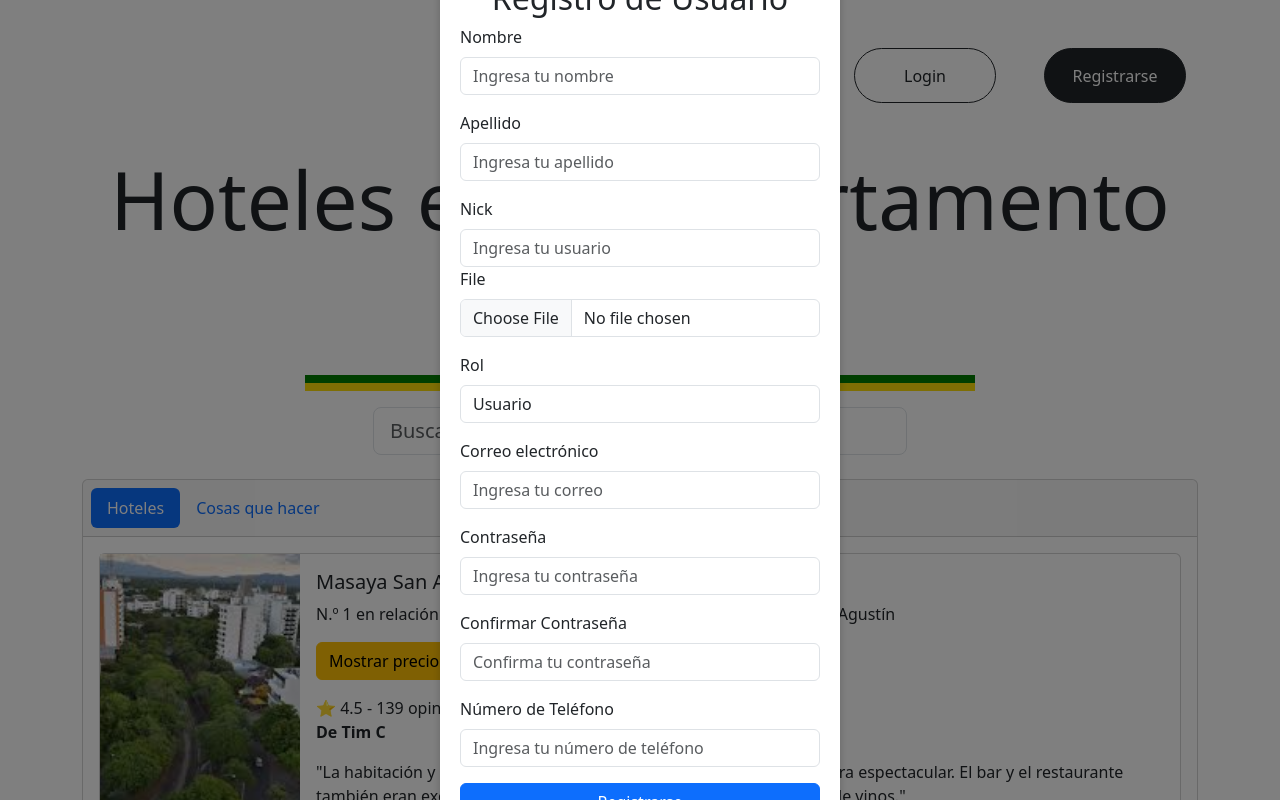
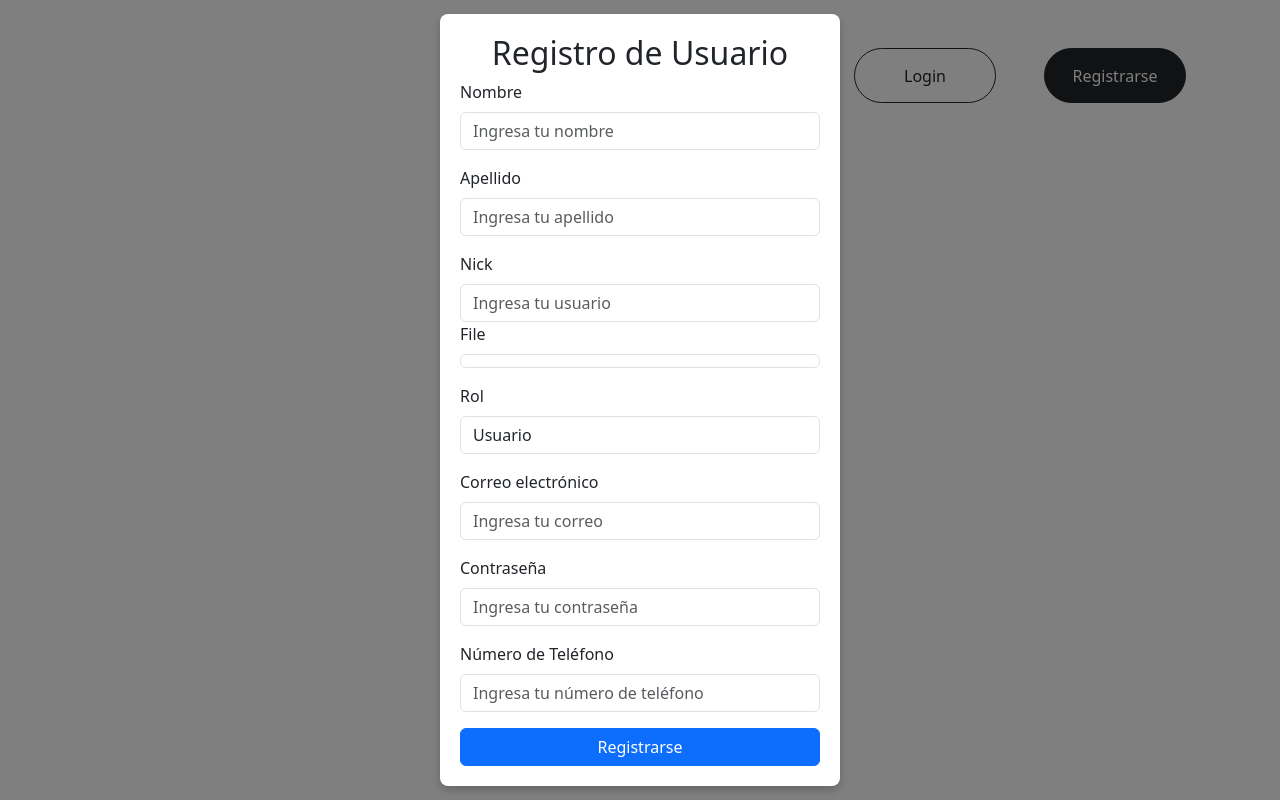
Before and after one commit to pipefake/FrontEnd, a React (Vite) app: page / in a window 1280 px wide. Both pictures are taken after a click on the button "Registrarse". Shown: the top 800 px of the page. Built offline with nearby package versions, Linux system fonts and the light colour scheme.

Commit message:
Adjusting the axios http connections to online backend

```diff
--- a/package.json
+++ b/package.json
@@ -13,7 +13,8 @@
     "bootstrap": "^5.3.3",
     "react": "^18.3.1",
     "react-bootstrap": "^2.10.5",
-    "react-dom": "^18.3.1"
+    "react-dom": "^18.3.1",
+    "react-router-dom": "^6.27.0"
   },
   "devDependencies": {
     "@eslint/js": "^9.13.0",
--- a/src/App.jsx
+++ b/src/App.jsx
@@ -5,14 +5,16 @@ import React from 'react';
 // import Home from './views/Home';
 import Header from './components/Header';
 import Touristplans from './views/Touristplans';
+import { Routing } from "./router/Routing";
 
 function App() {
   return (
     <div>
       {/* Vista inicial del aplicativo */}
+      <Routing />
+      {/* <Header />
 
-      <Header />
-      <Touristplans/>
+      <Touristplans/> */}
       {/* <Home /> */}
     </div>
   );
--- a/src/components/Register/Register.jsx
+++ b/src/components/Register/Register.jsx
@@ -1,42 +1,70 @@
 import React, { useState } from "react";
 import { Form, Button, Container, Row, Col } from "react-bootstrap";
-import './Register.css'
+import { useForm } from "../../hooks/useForm";
+import { useNavigate } from "react-router-dom";
+import './Register.css';
+import { Global } from '../../helpers/Global';
 
 const Register = () => {
 
-    //Estados para activar formulario
+    // Usar el hook personalizado useForm para cargar los datos del formulario
+    const { form, changed } = useForm({});
+
+    // Estado para mostrar el resultado del registro del user en la BD
+    const [saved, setSaved] = useState("not sended");
+
+    // Hook para redirigir
+    const navigate = useNavigate();
+
     const [active, setActive] = useState(false);
 
-    // Estados para cada campo en el formulario
-    const [name, setName] = useState("");
-    const [lastName, setLastName] = useState("");
-    const [nick, setNick] = useState("");
-    const [email, setEmail] = useState("");
-    const [password, setPassword] = useState("");
-    const [confirmPassword, setConfirmPassword] = useState("");
-    const [phoneNumber, setPhoneNumber] = useState("");
-    const [roles, setRoles] = useState(["role_user"]); // Rol por defecto
     const [error, setError] = useState("");
 
-    // Manejador de envío del formulario
-    const handleSubmit = (e) => {
+    // Método Guardar un usuario en la BD
+    const handleSubmit = async (e) => {
+
+        // Prevenir que se actualice la pantalla
         e.preventDefault();
-        if (password !== confirmPassword) {
-            setError("Las contraseñas no coinciden");
-            return;
-        }
-        // Enviar datos al backend o manejarlos localmente
-        const newUser = {
-            name,
-            last_name: lastName,
-            nick,
-            email,
-            password,
-            phone_number: phoneNumber,
-            roles,
+
+        // Obtener los datos del formulario
+        let newUser = form;
+
+        // Petición a la API (Backend) para guardar el usuario en la BD
+        const request = await fetch(Global.url + '/users/user/create', {
+            method: 'POST',
+            body: JSON.stringify(newUser),
+            headers: {
+                'Content-Type': 'application/json'
+            }
+        });
+
+        // Obtener la información retornada por el backend
+        const data = await request.json();
+
+        // Verificar si el estado de la respuesta es "created" seteamos la variable de estado saved con "saved"
+        if (request.status === 201 && data.status === "createdUser") {
+            setSaved("saved");
+
+            // Mostrar el modal de éxito
+            Swal.fire({
+                title: data.message,
+                icon: 'success',
+                confirmButtonText: 'Continuar',
+            }).then(() => {
+                // Redirigir después de cerrar el modal
+                navigate('/login');
+            });
+
+        } else {
+            setSaved("error");
+
+            // Mostrar el modal de error
+            Swal.fire({
+                title: data.message || "¡Error en el registro!",
+                icon: 'error',
+                confirmButtonText: 'Intentar nuevamente',
+            });
         };
-        console.log("Usuario registrado:", newUser);
-        setError(""); // Limpiar el error después de un envío exitoso
     };
 
     return (
@@ -51,9 +79,10 @@ const Register = () => {
                                 <Form.Label>Nombre</Form.Label>
                                 <Form.Control
                                     type="text"
+                                    name="name"
                                     placeholder="Ingresa tu nombre"
-                                    value={name}
-                                    onChange={(e) => setName(e.target.value)}
+                                    onChange={changed}
+                                    value={form.name || ''}
                                     required
                                 />
                             </Form.Group>
@@ -62,9 +91,10 @@ const Register = () => {
                                 <Form.Label>Apellido</Form.Label>
                                 <Form.Control
                                     type="text"
+                                    name="lastName"
                                     placeholder="Ingresa tu apellido"
-                                    value={lastName}
-                                    onChange={(e) => setLastName(e.target.value)}
+                                    onChange={changed}
+                                    value={form.lastName || ''}
                                     required
                                 />
                             </Form.Group>
@@ -72,10 +102,11 @@ const Register = () => {
                             <Form.Group controlId="formNick" className="mt-3">
                                 <Form.Label>Nick</Form.Label>
                                 <Form.Control
+                                    name="nick"
                                     type="text"
                                     placeholder="Ingresa tu usuario"
-                                    value={nick}
-                                    onChange={(e) => setNick(e.target.value)}
+                                    onChange={changed}
+                                    value={form.nick || ''}
                                     required
                                 />
                             </Form.Group>
@@ -83,21 +114,23 @@ const Register = () => {
                             <Form.Group className="position-relative mb-3">
                                 <Form.Label>File</Form.Label>
                                 <Form.Control
-                                    type="file"
-                                    required
-                                    name="file"
-                                    // isInvalid={!!errors.file}
+                                    type="image"
+                                    onChange={changed}
+                                    value={form.file || ''}
+                                    name="image"
+                                // isInvalid={!!errors.file}
                                 />
                             </Form.Group>
                             <Form.Group controlId="formRoles" className="mt-3">
                                 <Form.Label>Rol</Form.Label>
                                 <Form.Control
                                     as="select"
-                                    value={roles}
-                                    onChange={(e) => setRoles([e.target.value])}
+                                    name="roles"
+                                    onChange={changed}
+                                    value={form.roles || ''}
                                 >
-                                    <option value="role_user">Usuario</option>
-                                    <option value="role_admin">Administrador</option>
+                                    <option value="client">Usuario</option>
+                                    <option value="admin">Administrador</option>
                                 </Form.Control>
                             </Form.Group>
 
@@ -106,9 +139,10 @@ const Register = () => {
                                 <Form.Label>Correo electrónico</Form.Label>
                                 <Form.Control
                                     type="email"
+                                    name="email"
                                     placeholder="Ingresa tu correo"
-                                    value={email}
-                                    onChange={(e) => setEmail(e.target.value)}
+                                    onChange={changed}
+                                    value={form.email || ''}
                                     required
                                 />
                             </Form.Group>
@@ -117,31 +151,22 @@ const Register = () => {
                                 <Form.Label>Contraseña</Form.Label>
                                 <Form.Control
                                     type="password"
+                                    name="password"
                                     placeholder="Ingresa tu contraseña"
-                                    value={password}
-                                    onChange={(e) => setPassword(e.target.value)}
+                                    onChange={changed}
+                                    value={form.password || ''}
                                     required
                                 />
                             </Form.Group>
 
-                            <Form.Group controlId="formConfirmPassword" className="mt-3">
-                                <Form.Label>Confirmar Contraseña</Form.Label>
-                                <Form.Control
-                                    type="password"
-                                    placeholder="Confirma tu contraseña"
-                                    value={confirmPassword}
-                                    onChange={(e) => setConfirmPassword(e.target.value)}
-                                    required
-                                />
-                            </Form.Group>
-
-                            <Form.Group controlId="formPhoneNumber" className="mt-3">
+                            <Form.Group controlId="phoneNumber" className="mt-3">
                                 <Form.Label>Número de Teléfono</Form.Label>
                                 <Form.Control
                                     type="text"
+                                    name="phoneNumber"
                                     placeholder="Ingresa tu número de teléfono"
-                                    value={phoneNumber}
-                                    onChange={(e) => setPhoneNumber(e.target.value)}
+                                    onChange={changed}
+                                    value={form.phoneNumber || ''}
                                 />
                             </Form.Group>
 
--- /dev/null
+++ b/src/components/touristPlan/PlanLayout.jsx
@@ -0,0 +1,40 @@
+import React from "react";
+import { Row, Col, Button, Card } from 'react-bootstrap';
+
+const PlanLayout = ({ hotelsData }) => { // Recibimos los datos como prop
+
+    return (
+        <Row>
+            {hotelsData.map((hotel) => (
+                <Col md={12} key={hotel.id} className="mb-4">
+                    <Card className="d-flex flex-row">
+                        <Card.Img
+                            variant="left"
+                            src={hotel.imageUrl} // Usamos la URL de la imagen recibida como prop
+                            alt={hotel.name}
+                            style={{ width: "200px", objectFit: "cover" }}
+                        />
+                        <Card.Body>
+                            <Card.Title>{hotel.name}</Card.Title>
+                            <Card.Text>{hotel.description}</Card.Text>
+                            <Button variant="warning" className="mb-3">
+                                Mostrar precios
+                            </Button>
+                            <div>
+                                <span>
+                                    ⭐ {hotel.rating} - {hotel.reviews} opiniones
+                                </span>
+                                <p>
+                                    <strong>De {hotel.reviewer}</strong>
+                                </p>
+                                <p>"{hotel.reviewText}"</p>
+                            </div>
+                        </Card.Body>
+                    </Card>
+                </Col>
+            ))}
+        </Row>
+    );
+};
+
+export default PlanLayout;
--- /dev/null
+++ b/src/helpers/Global.js
@@ -0,0 +1,4 @@
+// Ruta del Backend desplegado
+export const Global = {
+    url: "https://huila-travel-backend.onrender.com"
+}
--- /dev/null
+++ b/src/hooks/useForm.jsx
@@ -0,0 +1,28 @@
+import { useState } from "react";
+
+export const useForm = (initialObj = {}) => {
+
+    // hook para cuando se llena el formulario
+    const [form, setForm] = useState(initialObj);
+
+    // Método que recibe un target que a su vez va a recibir un input
+    const changed = ({ target }) => {
+        const { name, value } = target;
+
+        setForm({
+            ...form,
+            [name]: value
+        });
+    };
+
+    // Método para resetear el formulario a su estado inicial
+    const resetForm = () => {
+        setForm(initialObj);
+    };
+
+    return {
+        form,
+        changed,
+        resetForm
+    }
+}
--- /dev/null
+++ b/src/router/Routing.jsx
@@ -0,0 +1,25 @@
+import { BrowserRouter, Routes, Route } from 'react-router-dom';
+import Header from '../components/Header';
+
+
+
+
+
+export const Routing = () => {
+    return (
+      <BrowserRouter>
+          <Routes>
+            {/* Cargamos los componentes de la ruta pública en rutas anidadas*/}
+            <Route path="/" element={<Header />}>
+              {/* <Route index element={<Login />} />
+              <Route path='login' element={<Login />} />
+              <Route path='registro' element={<Register />} /> */}
+            </Route>
+
+            {/* Configuramos la ruta para el error 404 */}
+            {/* <Route path="*" element={<Error404 />} />
+   */}
+          </Routes>
+      </BrowserRouter>
+    )
+  }
--- a/src/views/Touristplans.jsx
+++ b/src/views/Touristplans.jsx
@@ -1,9 +1,8 @@
 import React, { useState } from 'react';
-import { Container, Row, Col, Form } from 'react-bootstrap';
+import { Container, Row, Col, Form, Card, Nav } from 'react-bootstrap';
 import Button from 'react-bootstrap/Button';
-import Card from 'react-bootstrap/Card';
-import Nav from 'react-bootstrap/Nav';
-import neiva from './neiva.jpg';
+import PlanLayout from '../components/touristPlan/PlanLayout'; // Asegúrate de importar el nuevo componente
+import neiva from './neiva.jpg'; // Importa la imagen aquí para usarla en el PlanLayout
 
 const Touristplans = () => {
     const [searchTerm, setSearchTerm] = useState('');
@@ -22,33 +21,13 @@ const Touristplans = () => {
             id: 1,
             name: 'Masaya San Agustín',
             description: 'N.º 1 en relación calidad-precio de 129 lugares donde alojarse en San Agustín',
-            imageUrl: 'https://example.com/image1.jpg',
+            imageUrl: neiva,  // Usamos la imagen importada
             rating: 4.5,
             reviews: 139,
             reviewer: 'Tim C',
             reviewText: 'La habitación y la cama eran muy bonitas y la vista desde la terraza era espectacular. El bar y el restaurante también eran excelentes. Tenían una extensa y muy buena selección de vinos.',
         },
-        {
-            id: 1,
-            name: 'Masaya San Agustín',
-            description: 'N.º 1 en relación calidad-precio de 129 lugares donde alojarse en San Agustín',
-            imageUrl: 'https://example.com/image1.jpg',
-            rating: 4.5,
-            reviews: 139,
-            reviewer: 'Tim C',
-            reviewText: 'La habitación y la cama eran muy bonitas y la vista desde la terraza era espectacular. El bar y el restaurante también eran excelentes. Tenían una extensa y muy buena selección de vinos.',
-        },
-        {
-            id: 1,
-            name: 'Masaya San Agustín',
-            description: 'N.º 1 en relación calidad-precio de 129 lugares donde alojarse en San Agustín',
-            imageUrl: 'https://example.com/image1.jpg',
-            rating: 4.5,
-            reviews: 139,
-            reviewer: 'Tim C',
-            reviewText: 'La habitación y la cama eran muy bonitas y la vista desde la terraza era espectacular. El bar y el restaurante también eran excelentes. Tenían una extensa y muy buena selección de vinos.',
-        },
-        // Agrega más objetos de hotel aquí si lo necesitas
+        // Aquí puedes agregar más hoteles si es necesario
     ];
 
     return (
@@ -91,31 +70,7 @@ const Touristplans = () => {
                 <Card.Body>
                     {activeTab === 'hotels' && (
                         <>
-
-                            <Row>
-                                {hotelsData.map(hotel => (
-                                    <Col md={12} key={hotel.id} className="mb-4">
-                                        <Card className="d-flex flex-row">
-                                            <Card.Img
-                                                variant="left"
-                                                src={neiva}
-                                                alt={hotel.name}
-                                                style={{ width: '200px', objectFit: 'cover' }}
-                                            />
-                                            <Card.Body>
-                                                <Card.Title>{hotel.name}</Card.Title>
-                                                <Card.Text>{hotel.description}</Card.Text>
-                                                <Button variant="warning" className="mb-3">Mostrar precios</Button>
-                                                <div>
-                                                    <span>⭐ {hotel.rating} - {hotel.reviews} opiniones</span>
-                                                    <p><strong>De {hotel.reviewer}</strong></p>
-                                                    <p>"{hotel.reviewText}"</p>
-                                                </div>
-                                            </Card.Body>
-                                        </Card>
-                                    </Col>
-                                ))}
-                            </Row>
+                            <PlanLayout hotelsData={hotelsData} /> {/* Pasamos los datos de los hoteles */}
                         </>
                     )}
                     {activeTab === 'activities' && (
```
Also changed, not shown: 1 other file (tests, documents, lock files or other folders).
